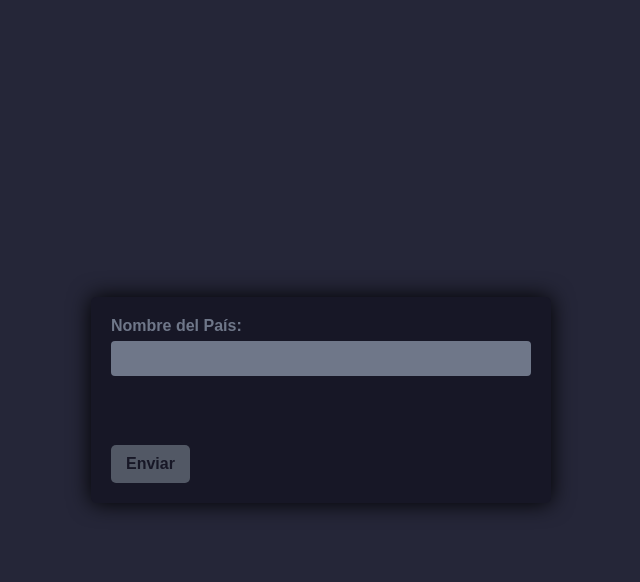
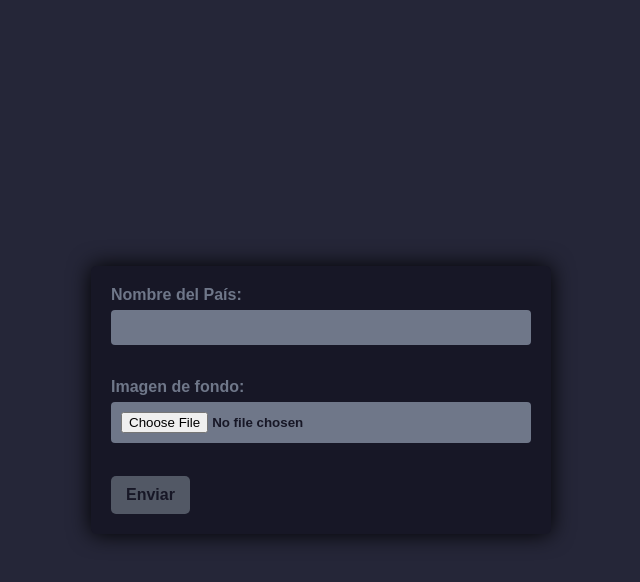
Before and after one commit to nacedodev/2223_2DAW_CULTURAL_CHAIN, a PHP site: page /php/index.php?action=aniadirNivel&controller=Niveles in a window 1280 px wide; the page is wider, and only the part inside the window is pictured. Shown: the top 582 px of that part, without its empty margins (379-1019 px from the left). Run offline with PHP 8.4, Linux system fonts and the light colour scheme.

Commit message:
intento de añadir imagenes

```diff
--- a/src/php/controllers/niveles.php
+++ b/src/php/controllers/niveles.php
@@ -35,8 +35,8 @@ class ControladorNiveles {
         $this->view='aniadirNiveles';
         if (isset($_POST['nombrepais'])) {
             // Llamar a la función aniadir solo si las variables están presentes y no son vacías
-             $this->objNiveles->aniadir($_POST['nombrepais']);
-             header("Location: index.php?action=listarNiveles&controller=Niveles");
+            $this->objNiveles->aniadir($_POST['nombrepais'],$_POST['imagen']);
+            header("Location: index.php?action=listarNiveles&controller=Niveles");
          }
     }
      /**
--- a/src/php/models/niveles.php
+++ b/src/php/models/niveles.php
@@ -22,9 +22,10 @@ class Nivel {
      * @param string $nombre     Nombre del centro.
      * @param string $localidad  Localidad del centro.
      */
-    public function aniadir($nombrepais) {
-        $query = "INSERT INTO Nivel (nombrepais) VALUES ('$nombrepais')";
-
+    public function aniadir($nombrepais,$imagen) {
+        $contenido=file_get_contents($imagen);
+        $codificado=base64_encode($contenido);
+        $query = "INSERT INTO Nivel (nombrepais,imagen) VALUES ('$nombrepais',$codificado)";
         try {
             $resultado = $this->conexion->query($query);
         } catch (mysqli_sql_exception $e) {
--- a/src/php/views/aniadirNiveles.php
+++ b/src/php/views/aniadirNiveles.php
@@ -1,9 +1,12 @@
 <div id="vistaForm">
     <form id="form-end" name="formularioCentro" action="index.php?action=aniadirNivel&controller=Niveles" method="post">
 
-    <label for="nombre">Nombre del País:</label>
-    <input type="text" id="nombre" name="nombrepais" >
+    <label for="nombrepais">Nombre del País:</label>
+    <input type="text" id="nombrepais" name="nombrepais" >
     <span id="centro-error" class="error-message"></span><br><br>
+
+    <label for="imagen">Imagen de fondo:</label>
+    <input type="file" id="imagen" name="imagen">
 
     <span id="localidad-error" class="error-message"></span><br><br>
         <button id="send" type="submit">Enviar</button>
```
